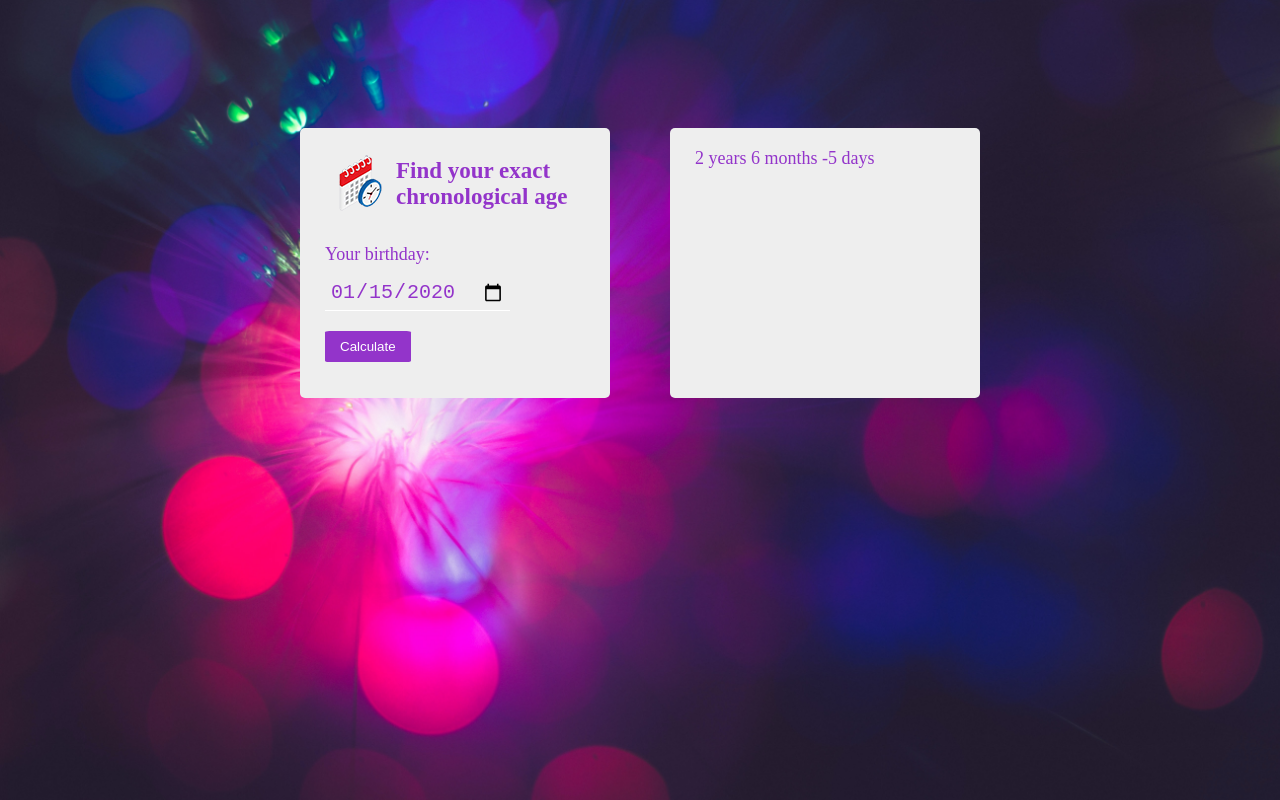
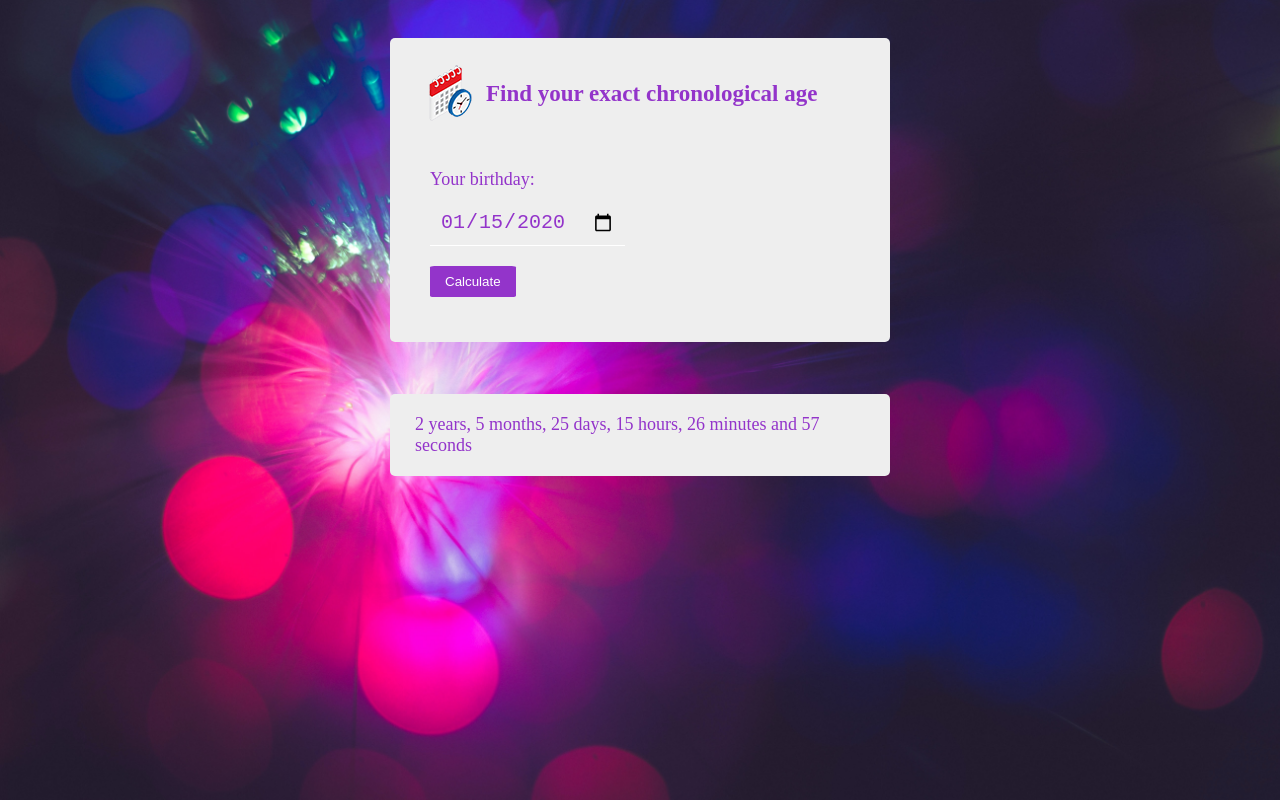
Before and after one commit to Silverethical/ageCalc, a plain HTML site: page index.html in a window 1280 px wide. Both pictures are taken after typing "2020-01-15" into the empty fields and a click on the button "Calculate". Drawn offline with Linux system fonts and the light colour scheme.

Commit message:
adding more time details

```diff
--- a/script.js
+++ b/script.js
@@ -13,54 +13,55 @@ function calcAge(e){
     let currentDate = new Date();
 
 
-    console.log( birthDate);
-    console.log(currentDate);
+
+    let yearDiff = currentDate.getFullYear() - birthDate.getFullYear();
+
+    let monthDiff = currentDate.getMonth() - birthDate.getMonth();
+    if( monthDiff < 0){
+        yearDiff = yearDiff - 1;
+        monthDiff = 12 + monthDiff;
+    }
+
+    let dayDiff = currentDate.getDate() - birthDate.getDate();
+    if ( dayDiff < 0){
+        monthDiff = monthDiff -1 ;
+        dayDiff = 30 + dayDiff;
+    }
+
+    let hourDiff = currentDate.getHours() - birthDate.getHours();
+    if ( hourDiff < 0 ){
+        dayDiff = dayDiff -1;
+        hourDiff = 24 + hourDiff;
+    }
+
+    let minuteDiff = currentDate.getMinutes() - birthDate.getMinutes();
+    if (minuteDiff < 0 ){
+        hourDiff = hourDiff -1;
+        minuteDiff = 60 + minuteDiff;
+    }
+
+    let secondDiff = currentDate.getSeconds() - birthDate.getSeconds();
+    if ( secondDiff < 0 ){
+        minuteDiff = minuteDiff -1;
+        secondDiff = 60 + secondDiff;
+    }
 
 
-    let yearDiff = currentDate.getFullYear() - birthDate.getFullYear();
-    console.log(yearDiff);
-    let monthDiff = currentDate.getMonth() - birthDate.getMonth();
-    console.log(monthDiff);
-    let dayDiff = currentDate.getDate() - birthDate.getDate();
-    console.log(dayDiff);
-    let hourDiff = currentDate.getHours() - birthDate.getHours();
-    console.log(hourDiff);
 
-    let difference = Number(currentDate) - Number(birthDate);
-    console.log(difference);
-    let output = new Date(difference);
-    console.log(output);
-
-
-    let dayRemainder = difference % (1000*60*60*24);
-    let totalDays = difference - dayRemainder;
-    let dayCount = totalDays / (1000*60*60*24);
-    // console.log(totalDays);
-    console.log(dayCount);
-
-let yearRemainder = dayCount % 365;
-let totalYears =  dayCount - yearRemainder;
-let yearCount = totalYears / 365;
-console.log(yearCount);
-
-
-    let monthRemainder = yearRemainder % 30;
-    console.log(monthRemainder);
-    let totalMonths = yearRemainder - monthRemainder;
-    // console.log(totalMonths);
-    let monthCount = totalMonths / 30;
-    console.log(monthCount);
-    if (monthRemainder > 0){
-        monthCount = monthCount - 1;
-        let remainingDays = 30 - monthRemainder;
-        console.log(remainingDays);
-    }
 
     let result = document.createElement("div");
     result.classList.add("container");
     result.setAttribute('id','resultContainer')
     document.querySelector("body").appendChild(result);
 
-    result.append(yearDiff +" years "+ monthDiff +" months " + dayDiff +" days ")
+
+
+    result.append(
+        `
+        ${yearDiff} years, ${monthDiff} months, ${dayDiff} days,
+        ${hourDiff} hours, ${minuteDiff} minutes and ${secondDiff} seconds
+
+        `
+        )
 
 }
--- a/style.css
+++ b/style.css
@@ -15,16 +15,19 @@ body {
   color: #9334ca;
   font-size: 18px;
   display: flex;
-  justify-content: center;
+  flex-direction: column;
+  align-items: center;
 }
 
 .container {
-  margin: 10% 30px;
+  margin: 3% 30px 1%;
   padding: 20px 25px;
-  width: 310px;
-  height: 270px;
+
+  width:500px;
+  height:max-content;
   background-color: #eeeeee;
   border-radius: 5px;
+  flex: 1 0 auto;
 }
 .container div {
     display:flex;
@@ -40,6 +43,7 @@ form {
   flex-direction: column;
   align-items: flex-start;
   justify-content: center;
+  padding: 15px;
 }
 form * {
   margin-bottom: 10px;
@@ -47,7 +51,7 @@ form * {
 
 input[type="date"] {
   font-size: 20px;
-  padding: 5px;
+  padding: 10px;
   border: none;
   outline: none;
   background-color: transparent;
```
